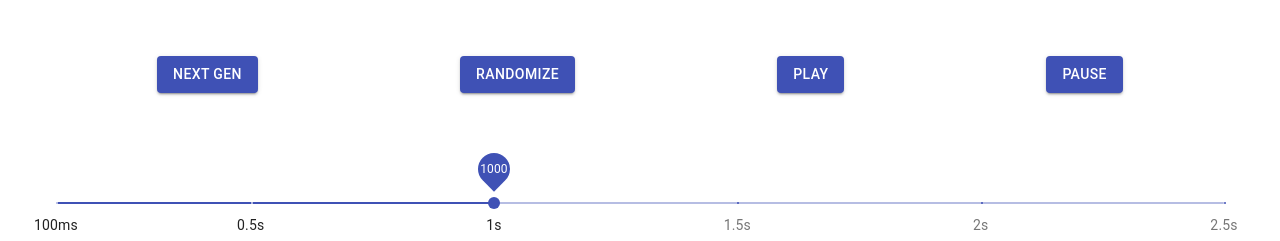
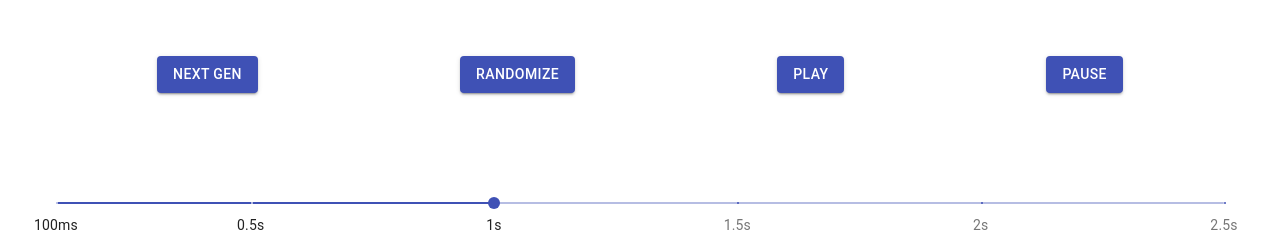
Before and after one commit to angel-araya/react-game-of-life, a React (Create React App) app: page / in a window 1280 px wide. Shown: the top 241 px of the page. Built offline with nearby package versions, Linux system fonts and the light colour scheme.

Commit message:
Do not display the slider label

```diff
--- a/package.json
+++ b/package.json
@@ -2,6 +2,7 @@
   "name": "game-of-life",
   "version": "0.1.0",
   "private": true,
+  "homepage": "https://melon.rocks/life",
   "dependencies": {
     "@material-ui/core": "^4.3.3",
     "prop-types": "^15.7.2",
--- a/src/Components/Header/Header.jsx
+++ b/src/Components/Header/Header.jsx
@@ -102,7 +102,6 @@ function Header(props) {
           marks={sliderMarks}
           min={100}
           max={2500}
-          valueLabelDisplay="on"
           getAriaValueText={(value) => value}
           onChange={(e, value) => updateWaitTime(value)}
         />
```
